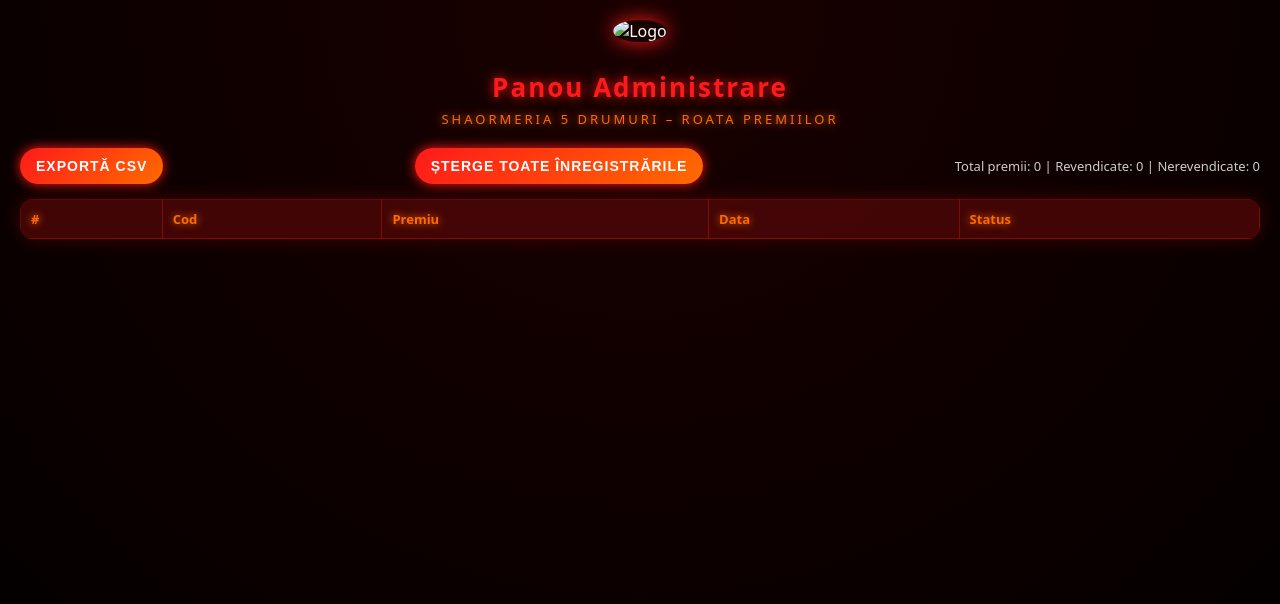
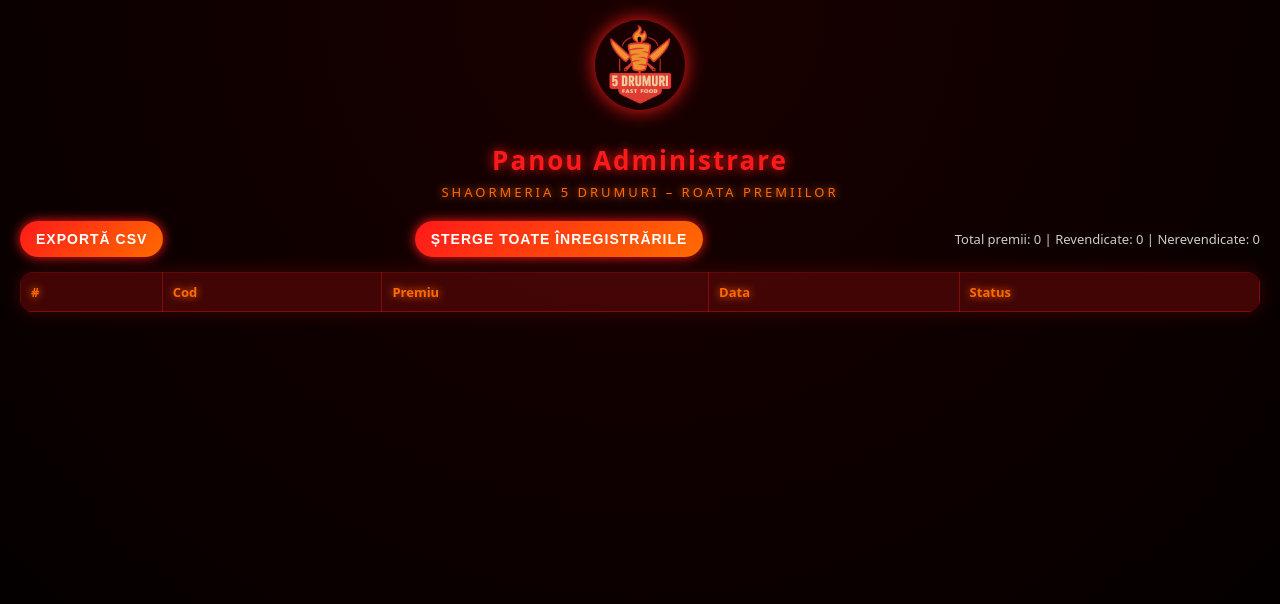
Before and after one commit to bolfos/roatanorocului, a plain HTML site: page admin.html in a window 1280 px wide. Drawn offline with Linux system fonts and the light colour scheme.

Commit message:
admin.html

```diff
--- a/admin.html
+++ b/admin.html
@@ -177,7 +177,7 @@
 <body>
 
   <div class="header">
-    <img src="assets/logo.png" class="header-logo" alt="Logo">
+    <img src="logo.png" class="header-logo" alt="Logo">
     <h1>Panou Administrare</h1>
     <div class="sub">Shaormeria 5 Drumuri – Roata Premiilor</div>
   </div>
```
